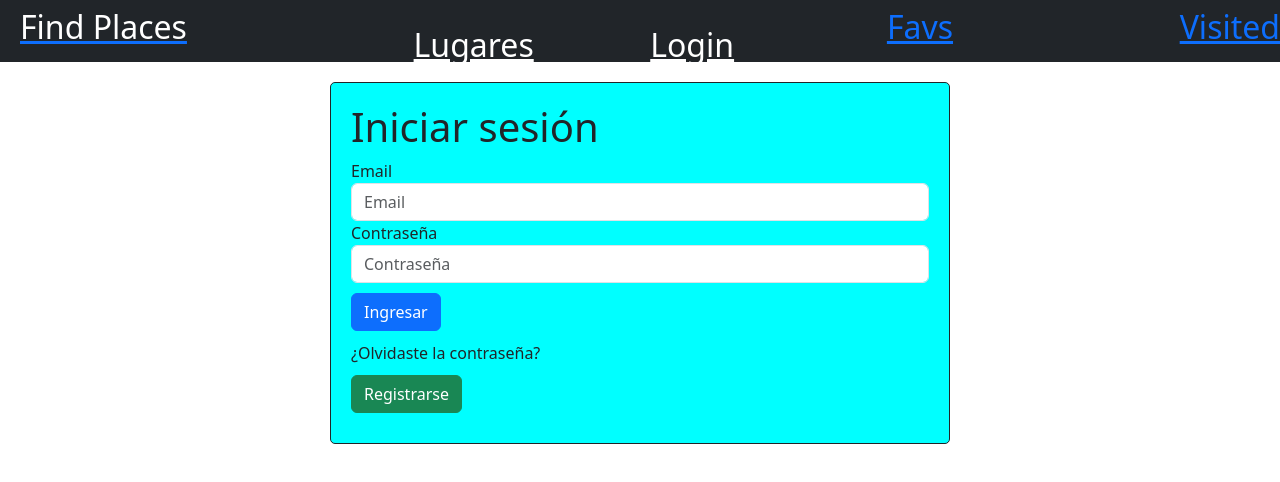
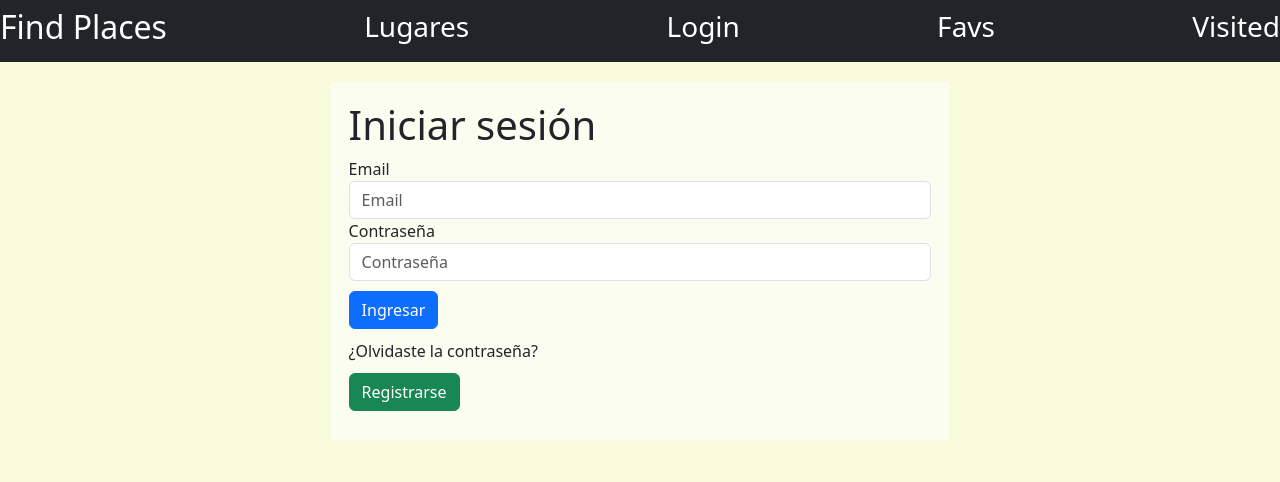
Before and after one commit to tomasnicolucci/FindPlaces-Frontend, a React (Create React App) app: page /login in a window 1280 px wide. Shown: the top 482 px of the page. Built offline with nearby package versions, Linux system fonts and the light colour scheme.

Commit message:
New styles

```diff
--- a/src/components/Forms/forms.css
+++ b/src/components/Forms/forms.css
@@ -1,9 +1,9 @@
 .form{
-    background-color: aqua;
+    background-color: rgba(255,255,255,0.6);
     margin: 0 auto;
-    border: 1px solid;
+    border: 1px;
     border-radius: 5px;
-    padding: 20px;
+    padding: 1.5%;
     width: 50%;
 }
 
--- a/src/components/Navbar/Navbar.css
+++ b/src/components/Navbar/Navbar.css
@@ -1,5 +1,8 @@
+/* .margin{
+  margin-top: 5%;
+} */
+
 .icono{
+    text-decoration: none;
     color: #fff;
-    width: 10px;
-    height: 10px;
   }
--- a/src/components/Navbar/Navbar.jsx
+++ b/src/components/Navbar/Navbar.jsx
@@ -5,20 +5,20 @@ import { Link } from "react-router-dom"
 const Navbar = () => {
     return(
         <nav className='navbar navbar-dark bg-dark'>
-            <Link to ="/">
-                <h2 style={{color: "white", marginLeft:"20px"}}>Find Places</h2>
+            <Link to ="/" className="icono">
+                <h2>Find Places</h2>
             </Link>
             <Link to="/Places" className="icono">
-                <h2>Lugares</h2>
+                <h3>Lugares</h3>
             </Link>
             <Link to="/login" className="icono">
-                <h2>Login</h2>
+                <h3>Login</h3>
             </Link>
-            <Link to="/users/favorites">
-                <h2>Favs</h2>
+            <Link to="/users/favorites" className="icono">
+                <h3>Favs</h3>
             </Link>
-            <Link to="/users/visited">
-                <h2>Visited</h2>
+            <Link to="/users/visited" className="icono">
+                <h3>Visited</h3>
             </Link>
         </nav>
     );
--- a/src/components/Page/Page.css
+++ b/src/components/Page/Page.css
@@ -1,5 +1,9 @@
+html body{
+    background-color: rgb(248, 250, 220);
+    background-size: cover;
+    height: 100%;
+}
 
-.bodyContainer {
+.main {
     margin: 20px;
-
 }
--- a/src/components/Page/Page.jsx
+++ b/src/components/Page/Page.jsx
@@ -3,14 +3,14 @@ import Navbar from "../Navbar/Navbar";
 
 const Page = ({ children }) => {
     return(
-        <>
-        <header>
-            <Navbar />
-        </header>
-        <body className="bodyContainer">
-            {children}
+        <body>
+            <header>
+                <Navbar />
+            </header>
+            <main className='main'>
+                {children}
+            </main>
         </body>
-        </>
     )
 }
 
```
Also changed, not shown: 1 other file (tests, documents, lock files or other folders).
